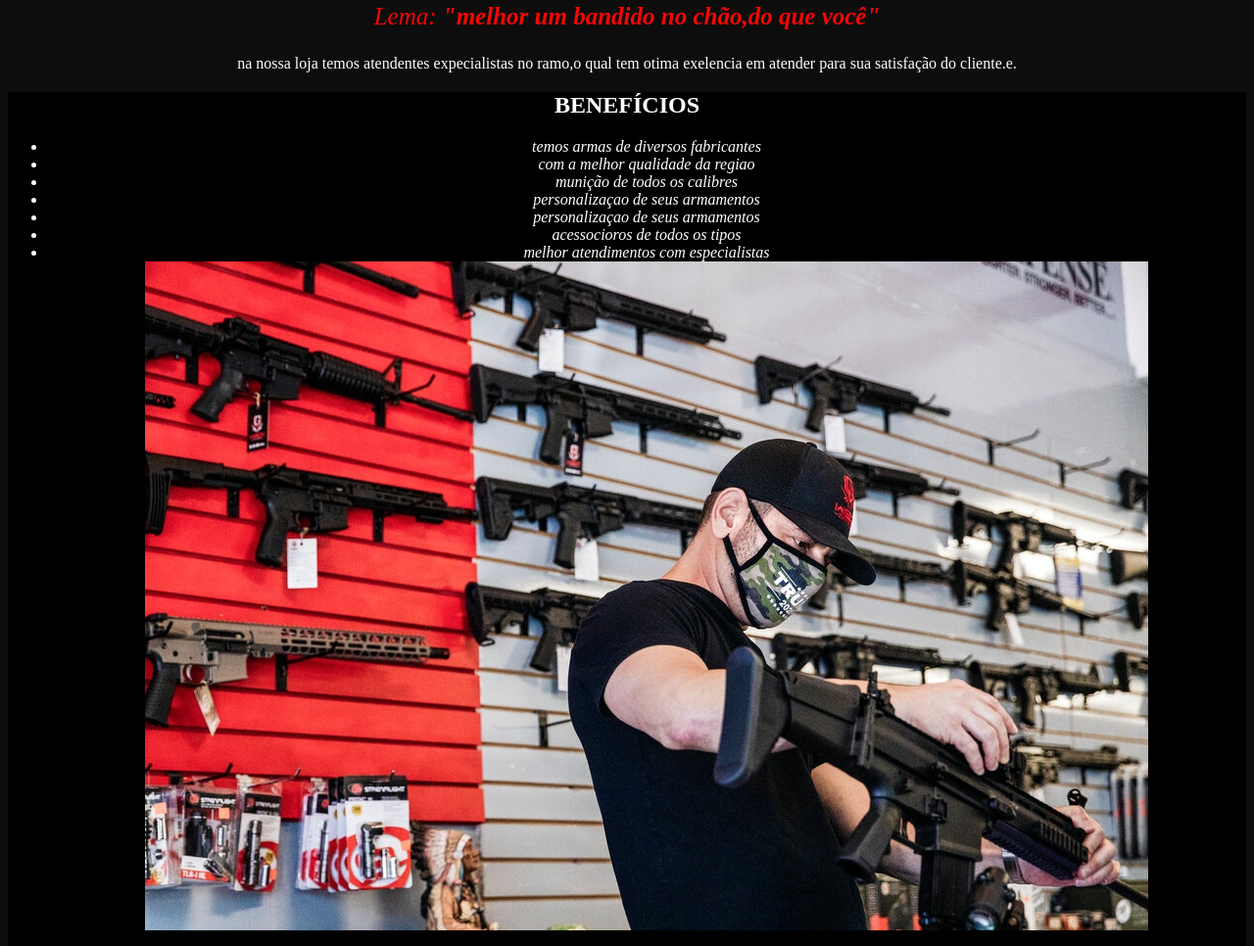
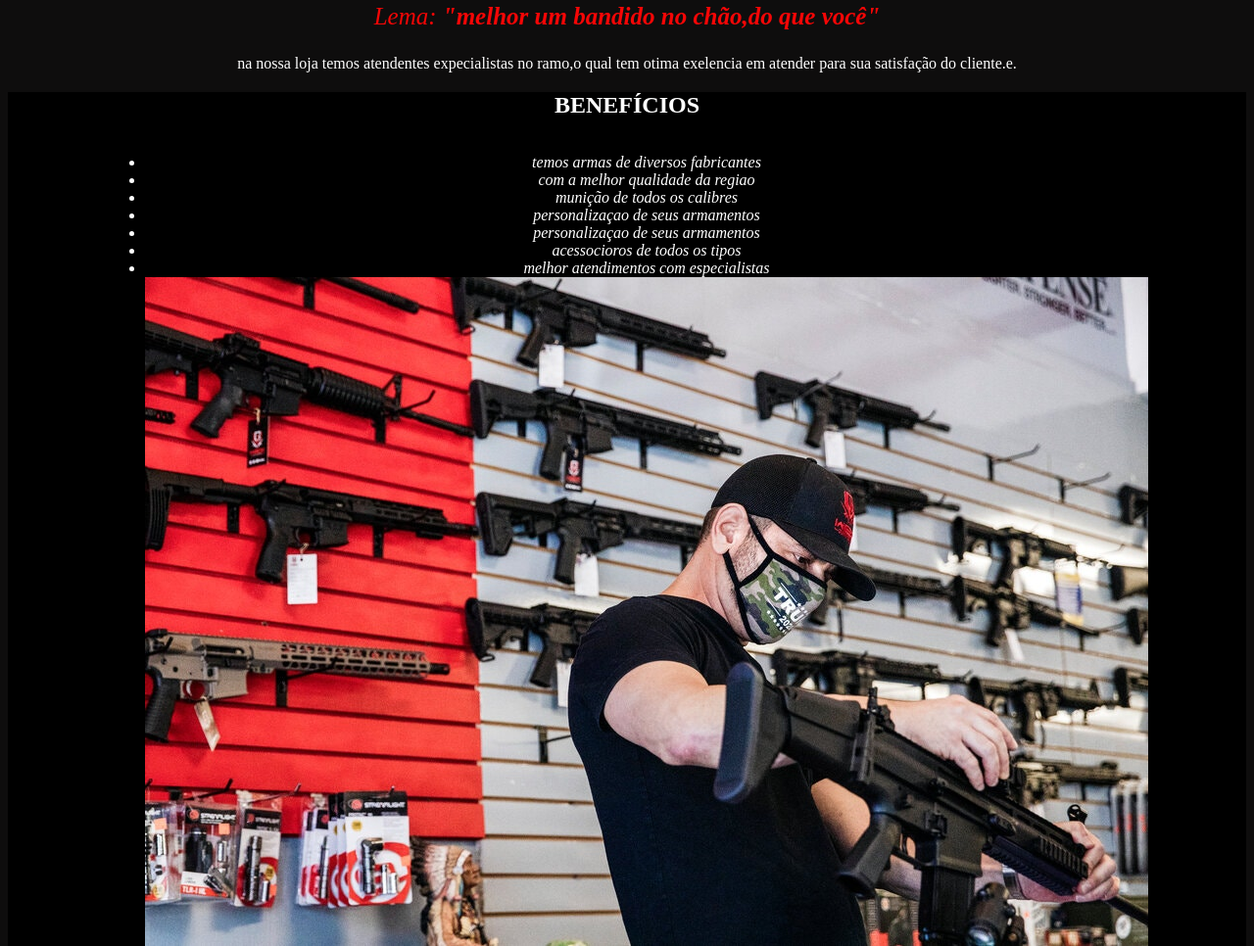
Before and after one commit to GabrielDutra7/Repository-test, a plain HTML site: page index.html in a window 1280 px wide. Shown: the part 684-1650 px from the top of the page at 98% size. Drawn offline with Linux system fonts and the light colour scheme.

Commit message:
kkkkkkkkkkkkkkkk

```diff
--- a/style.css
+++ b/style.css
@@ -21,7 +21,6 @@ p {
 h2 {
     color:white;
 }
-
 .itens {
     color: white;
     font-style: italic;
@@ -34,3 +33,12 @@ h2 {
 h2 {
     text-align: center;
 }
+
+ul{
+ display: inline-block;
+  vertical-align: top
+}
+
+#imagempart2 {
+    width: 50%
+}
```
Also changed, not shown: index.html (+1 -1 lines).
